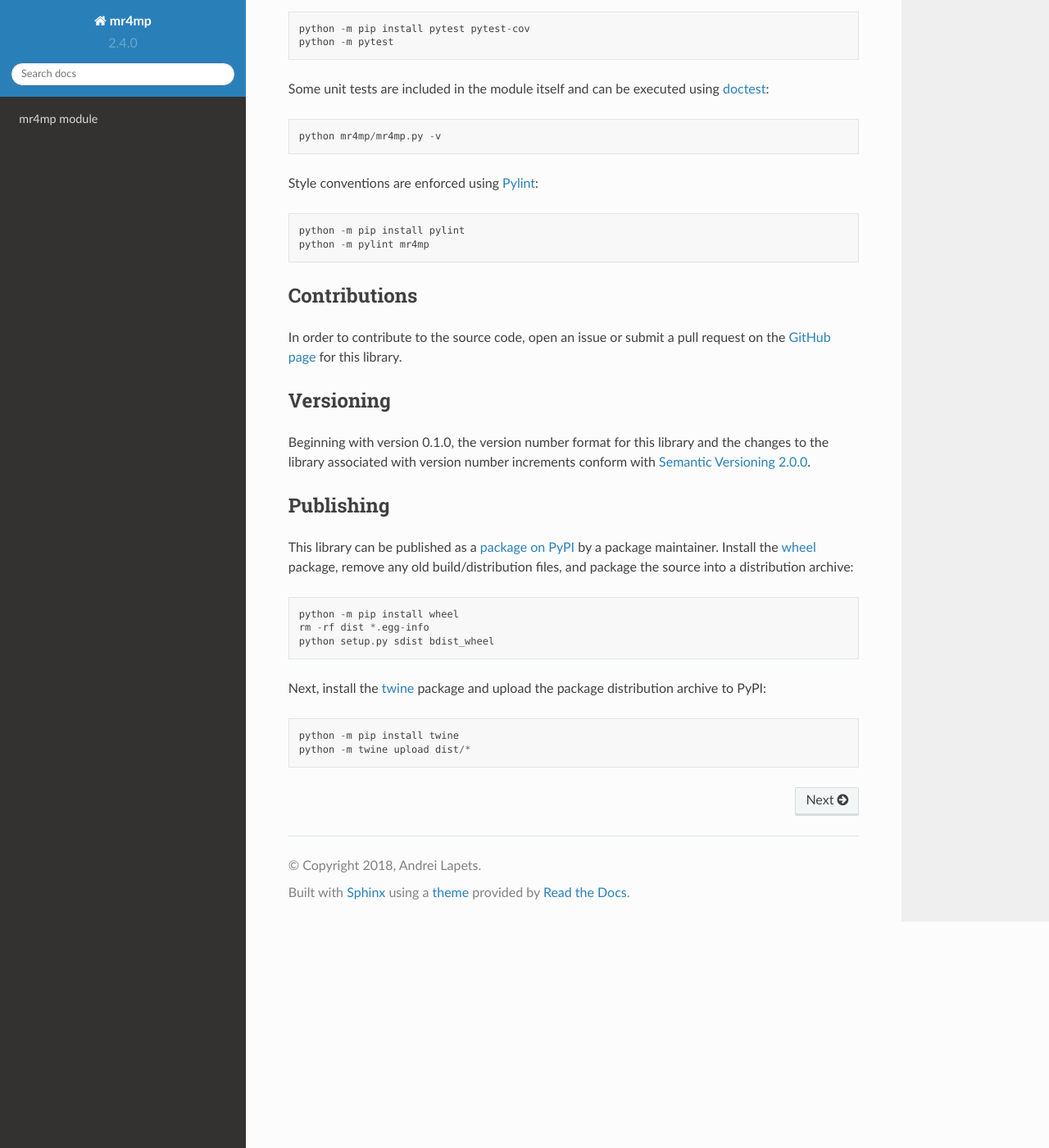
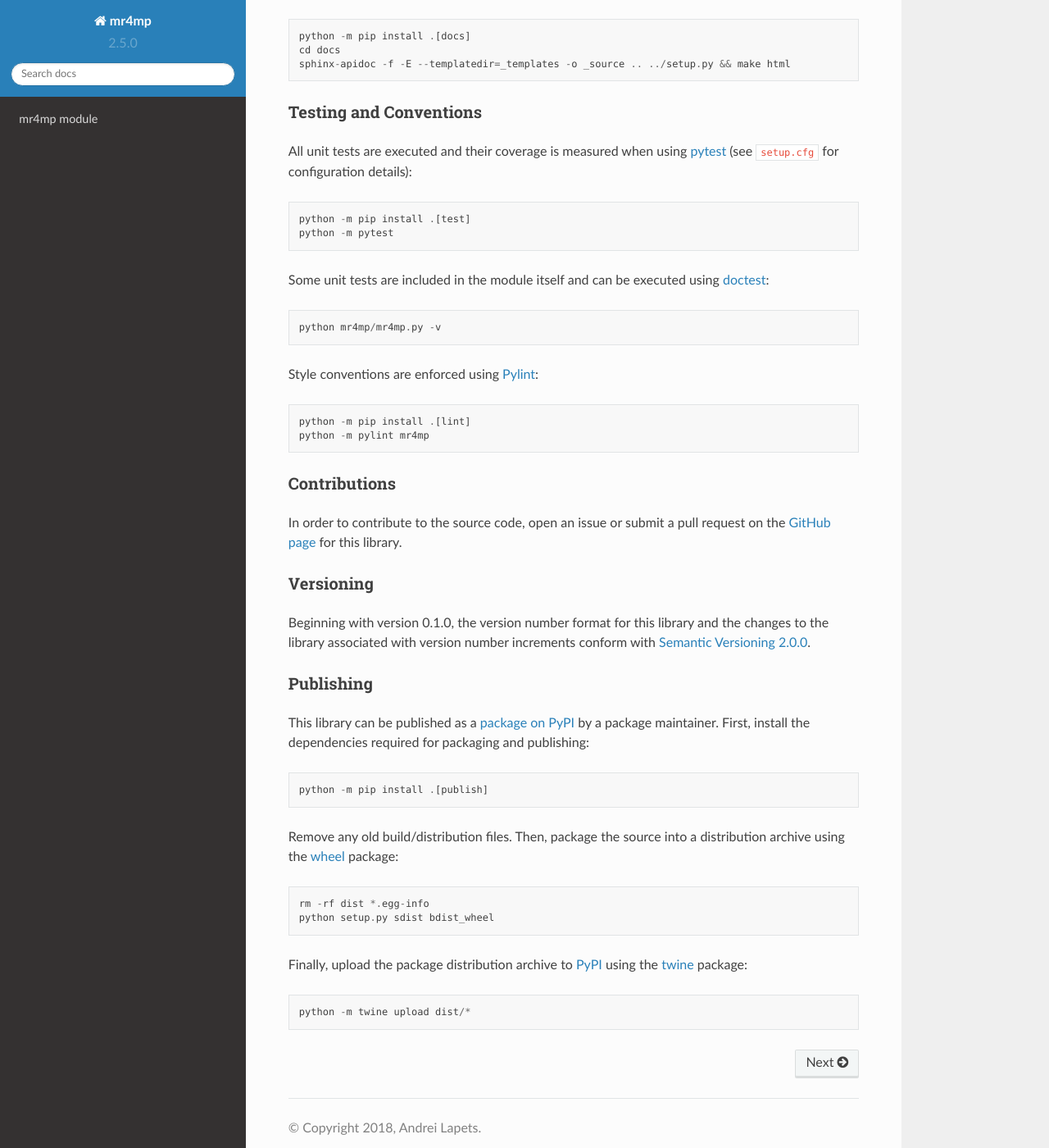
Before and after one commit to lapets/mr4mp, a Sphinx documentation site: the page built from docs/index.rst, in a window 1280 px wide and 1400 px high, scrolled down 2050 px. Shown: the whole window at 82% size. Built offline with Sphinx 7.4.7 and the Read the Docs theme 2.0.0, drawn with Linux system fonts in a browser that asks for light colours; some of the changed text lies outside the part shown.

Commit message:
Maintain all dependency requirements using setuptools; update README/CI/docs.

```diff
--- a/README.rst
+++ b/README.rst
@@ -75,21 +75,27 @@
 
     Finished in 2.23329004518571s using 1 process(es).
 
+Development
+-----------
+All installation and development dependencies are managed using `setuptools <https://pypi.org/project/setuptools>`__ and are fully specified in ``setup.py``. The ``extras_require`` parameter is used to `specify optional requirements <https://setuptools.pypa.io/en/latest/userguide/dependency_management.html#optional-dependencies>`__ for various development tasks. This makes it possible to specify additional options (such as ``docs``, ``lint``, and so on) when performing installation using `pip <https://pypi.org/project/pip>`__::
+
+    python -m pip install .[docs,lint]
+
 Documentation
--------------
+^^^^^^^^^^^^^
 .. include:: toc.rst
 
 The documentation can be generated automatically from the source files using `Sphinx <https://www.sphinx-doc.org>`__::
 
+    python -m pip install .[docs]
     cd docs
-    python -m pip install -r requirements.txt
     sphinx-apidoc -f -E --templatedir=_templates -o _source .. ../setup.py && make html
 
 Testing and Conventions
------------------------
+^^^^^^^^^^^^^^^^^^^^^^^
 All unit tests are executed and their coverage is measured when using `pytest <https://docs.pytest.org>`__ (see ``setup.cfg`` for configuration details)::
 
-    python -m pip install pytest pytest-cov
+    python -m pip install .[test]
     python -m pytest
 
 Some unit tests are included in the module itself and can be executed using `doctest <https://docs.python.org/3/library/doctest.html>`__::
@@ -98,26 +104,28 @@
 
 Style conventions are enforced using `Pylint <https://www.pylint.org>`__::
 
-    python -m pip install pylint
+    python -m pip install .[lint]
     python -m pylint mr4mp
 
 Contributions
--------------
+^^^^^^^^^^^^^
 In order to contribute to the source code, open an issue or submit a pull request on the `GitHub page <https://github.com/lapets/mr4mp>`__ for this library.
 
 Versioning
-----------
+^^^^^^^^^^
 Beginning with version 0.1.0, the version number format for this library and the changes to the library associated with version number increments conform with `Semantic Versioning 2.0.0 <https://semver.org/#semantic-versioning-200>`__.
 
 Publishing
-----------
-This library can be published as a `package on PyPI <https://pypi.org/project/mr4mp>`__ by a package maintainer. Install the `wheel <https://pypi.org/project/wheel>`__ package, remove any old build/distribution files, and package the source into a distribution archive::
+^^^^^^^^^^
+This library can be published as a `package on PyPI <https://pypi.org/project/mr4mp>`__ by a package maintainer. First, install the dependencies required for packaging and publishing::
 
-    python -m pip install wheel
+    python -m pip install .[publish]
+
+Remove any old build/distribution files. Then, package the source into a distribution archive using the `wheel <https://pypi.org/project/wheel>`__ package::
+
     rm -rf dist *.egg-info
     python setup.py sdist bdist_wheel
 
-Next, install the `twine <https://pypi.org/project/twine>`__ package and upload the package distribution archive to PyPI::
+Finally, upload the package distribution archive to `PyPI <https://pypi.org>`__ using the `twine <https://pypi.org/project/twine>`__ package::
 
-    python -m pip install twine
     python -m twine upload dist/*
--- a/docs/conf.py
+++ b/docs/conf.py
@@ -20,8 +20,8 @@
 # The name and version are retrieved from `setup.py` in the root directory.
 with open('../setup.py') as package_file:
     package = package_file.read()
-project = package.split('name = "')[1].split('"')[0]
-version = package.split('version = "')[1].split('"')[0]
+project = package.split("name = '")[1].split("'")[0]
+version = package.split("version = '")[1].split("'")[0]
 release = version
 
 author = 'Andrei Lapets'
--- a/docs/requirements.txt
+++ /dev/null
@@ -1,2 +0,0 @@
-sphinx~=4.2.0
-sphinx-rtd-theme~=1.0.0
```
Also changed, not shown: other parts of README.rst (+2 -2 lines), setup.py (+36 -13 lines), .readthedocs.yaml, 1 other file.
